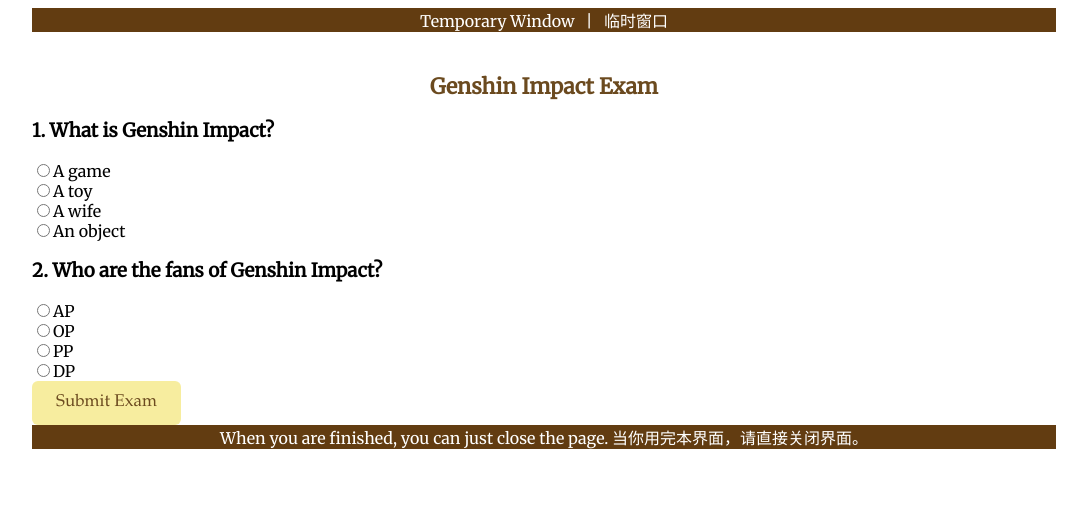
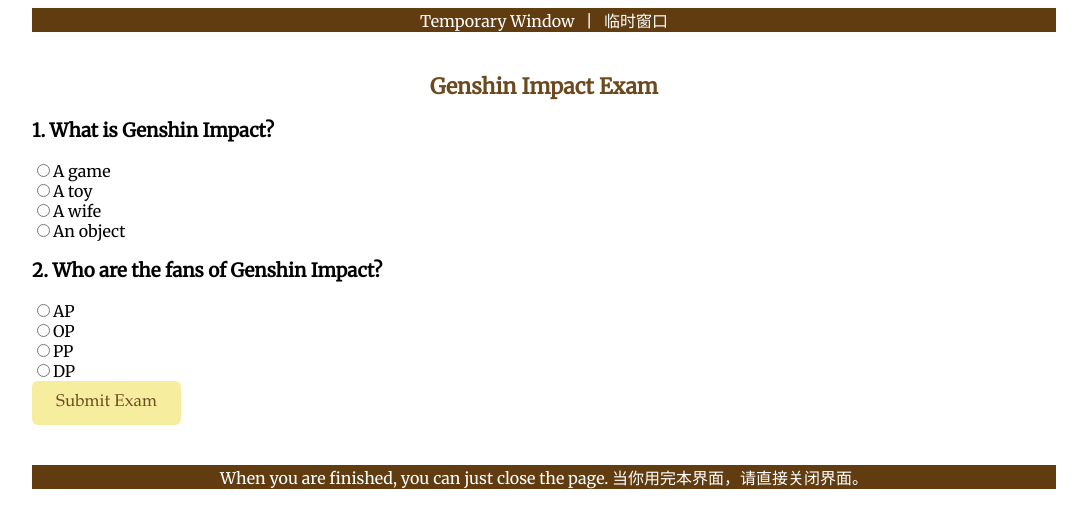
Before and after one commit to Bear-Resort/bear-resort.github.io, a Jekyll site: the page genshin_test/exam.html, which Jekyll copies as it is, in a window 1280 px wide. Shown: the top 528 px of the page, without its empty margins (96-1183 px from the left). Built offline with Jekyll 4.4.1, drawn with Linux system fonts in a browser that asks for light colours.

Commit message:
Update exam.html

```diff
--- a/genshin_test/exam.html
+++ b/genshin_test/exam.html
@@ -21,7 +21,11 @@
         <!-- Multiple choice questions will be dynamically generated here -->
     </div>
 
-    <div style="text-align: center;"><button id="submit-btn" style="display: none;">Submit Exam</button></div>
+    <div style="text-align: center;">
+        <button id="submit-btn" style="display: none;">Submit Exam</button>
+    </div>
+
+    <br><br>
 
     <div class="topnav" style="text-align: center;">
         When you are finished, you can just close the page. 当你用完本界面，请直接关闭界面。
```
